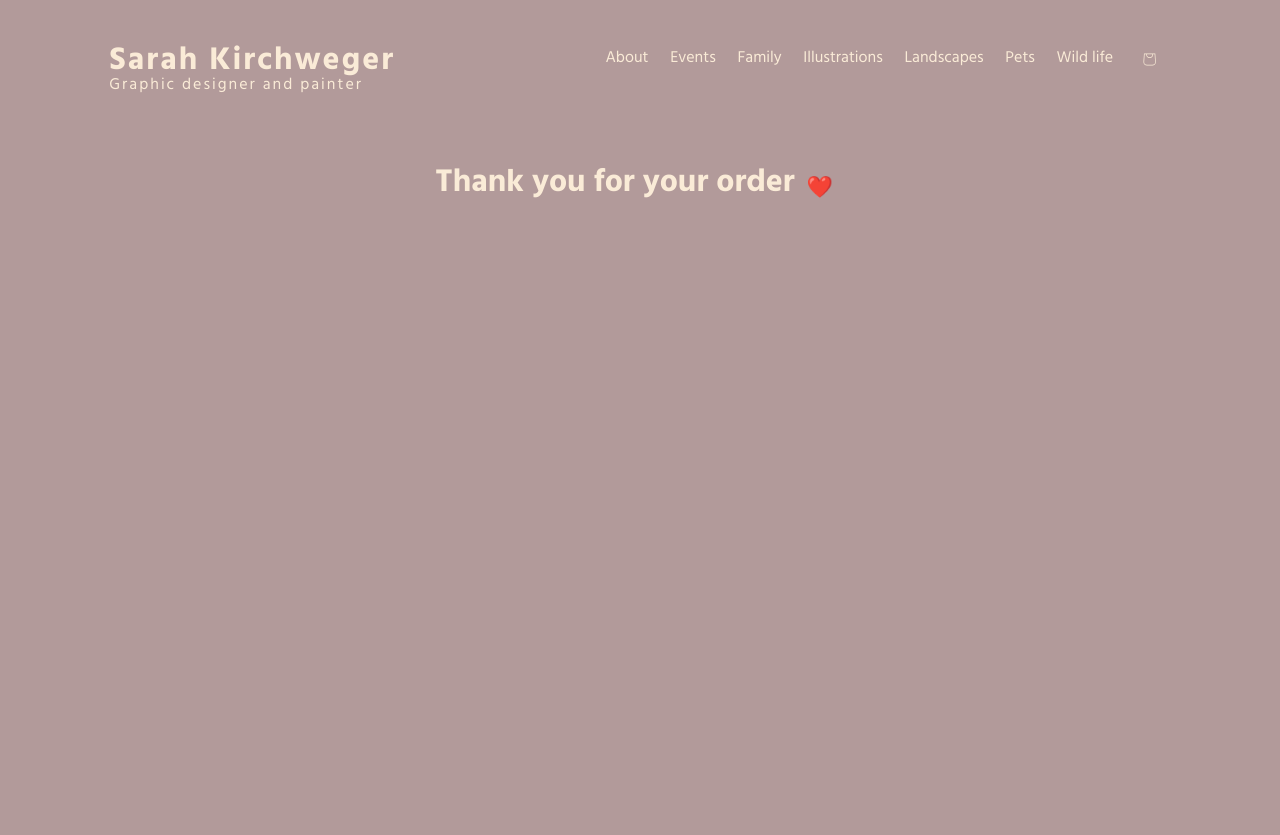
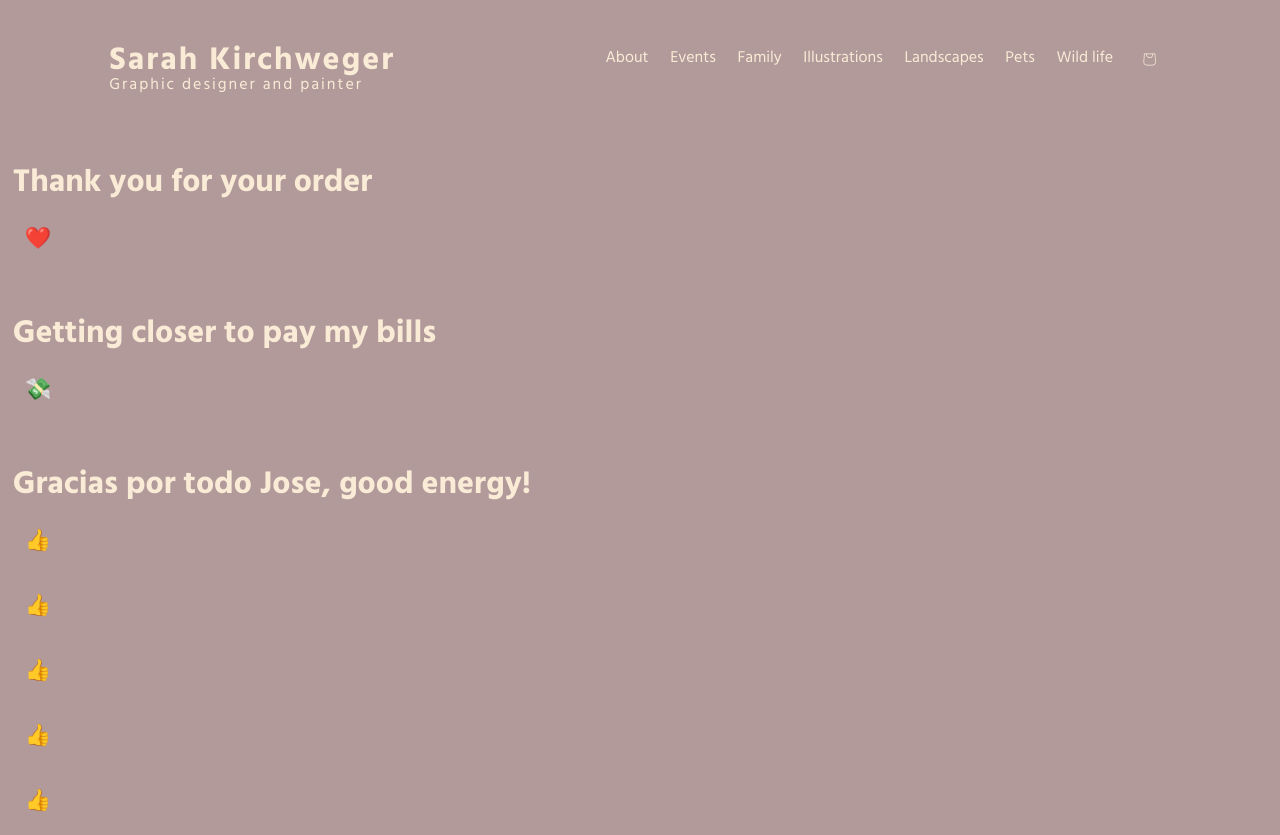
Before and after one commit to Gilsabo/nejxt.js-ecommerce-store, a Next.js app: page /thankyou in a window 1280 px wide. Before the commit the page ends 800 px from the top, so only its background shows below. Built offline with nearby package versions, Linux system fonts and the light colour scheme; no server answers.

Commit message:
Style for José farwell

```diff
--- a/app/thankyou/page.js
+++ b/app/thankyou/page.js
@@ -9,6 +9,12 @@ export default function ThankYouPage() {
     <div className={styles.mainContainer}>
       <h1>Thank you for your order</h1>
       <div className={styles.heart}>❤️</div>
+      <h1>Getting closer to pay my bills</h1>
+      <div className={styles.heart}>💸</div>
+      <div>
+        <h1>Gracias por todo Jose, good energy!</h1>
+        <div className={styles.heart}>👍👍👍👍👍</div>
+      </div>
     </div>
   );
 }
--- a/app/thankyou/thankYouPage.module.css
+++ b/app/thankyou/thankYouPage.module.css
@@ -2,6 +2,7 @@
   display: flex;
   justify-content: center;
   color: antiquewhite;
+  flex-direction: column;
 }
 
 @keyframes love {
```
